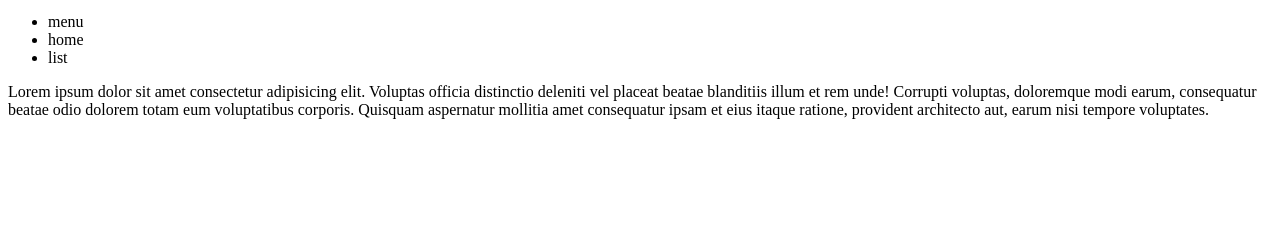
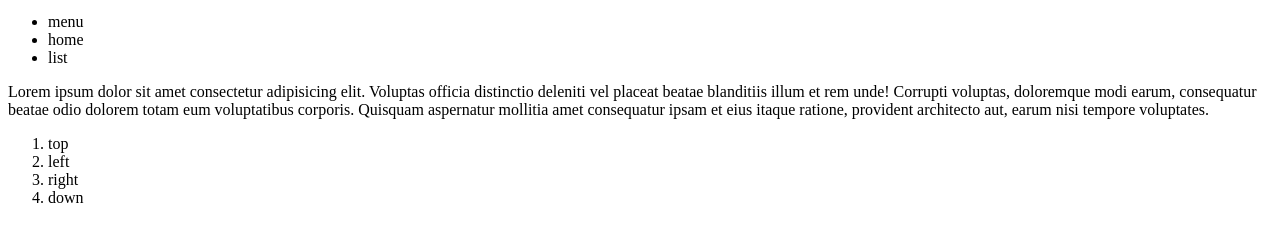
Before and after one commit to kawsar121/My-new-project, a plain HTML site: page index.html in a window 1280 px wide. Shown: the part 155-396 px from the top of the page. Drawn offline with Linux system fonts and the light colour scheme.

Commit message:
letest update part ol

```diff
--- a/index.html
+++ b/index.html
@@ -15,5 +15,12 @@
         <li>list</li>
     </ul>
     <p>Lorem ipsum dolor sit amet consectetur adipisicing elit. Voluptas officia distinctio deleniti vel placeat beatae blanditiis illum et rem unde! Corrupti voluptas, doloremque modi earum, consequatur beatae odio dolorem totam eum voluptatibus corporis. Quisquam aspernatur mollitia amet consequatur ipsam et eius itaque ratione, provident architecto aut, earum nisi tempore voluptates.</p>
+    <ol>
+        <li>top</li>
+        <li>left</li>
+        <li>right</li>
+        <li>down</li>
+    </ol>
+
 </body>
 </html>
```
